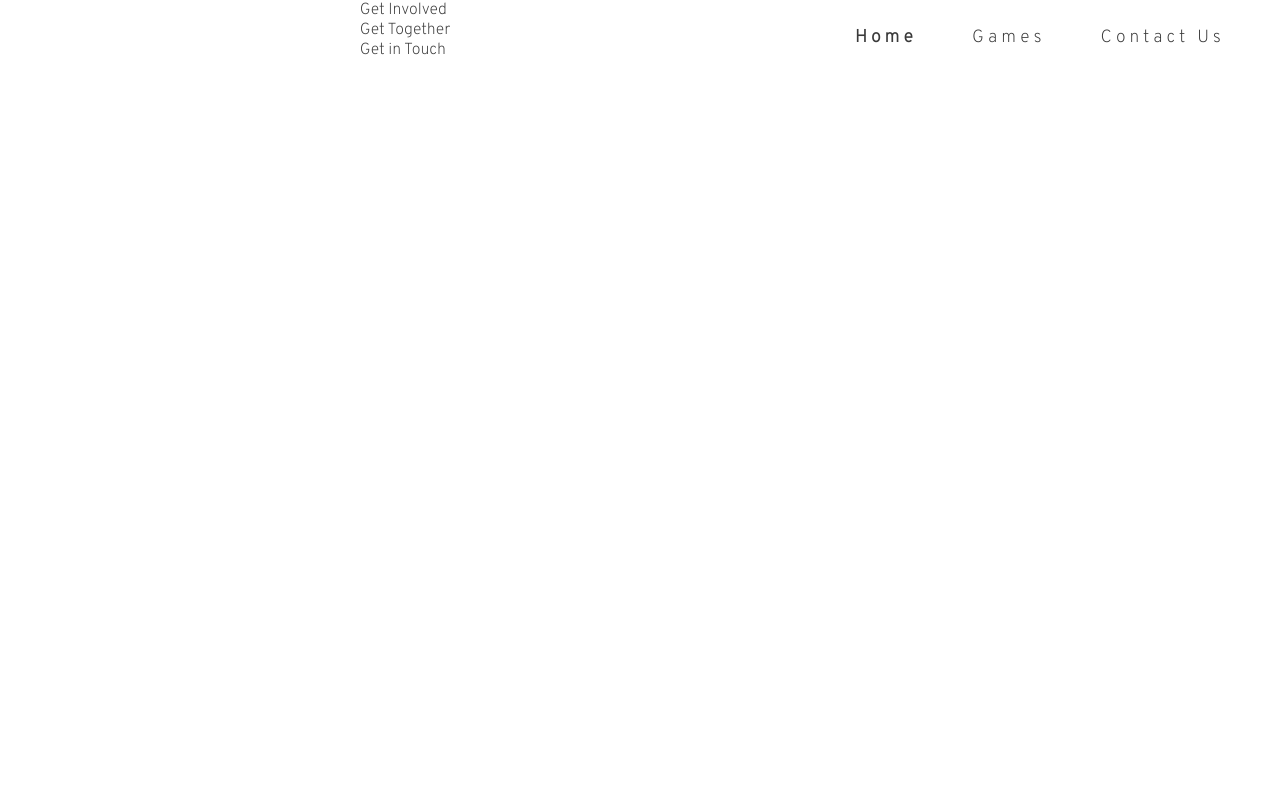
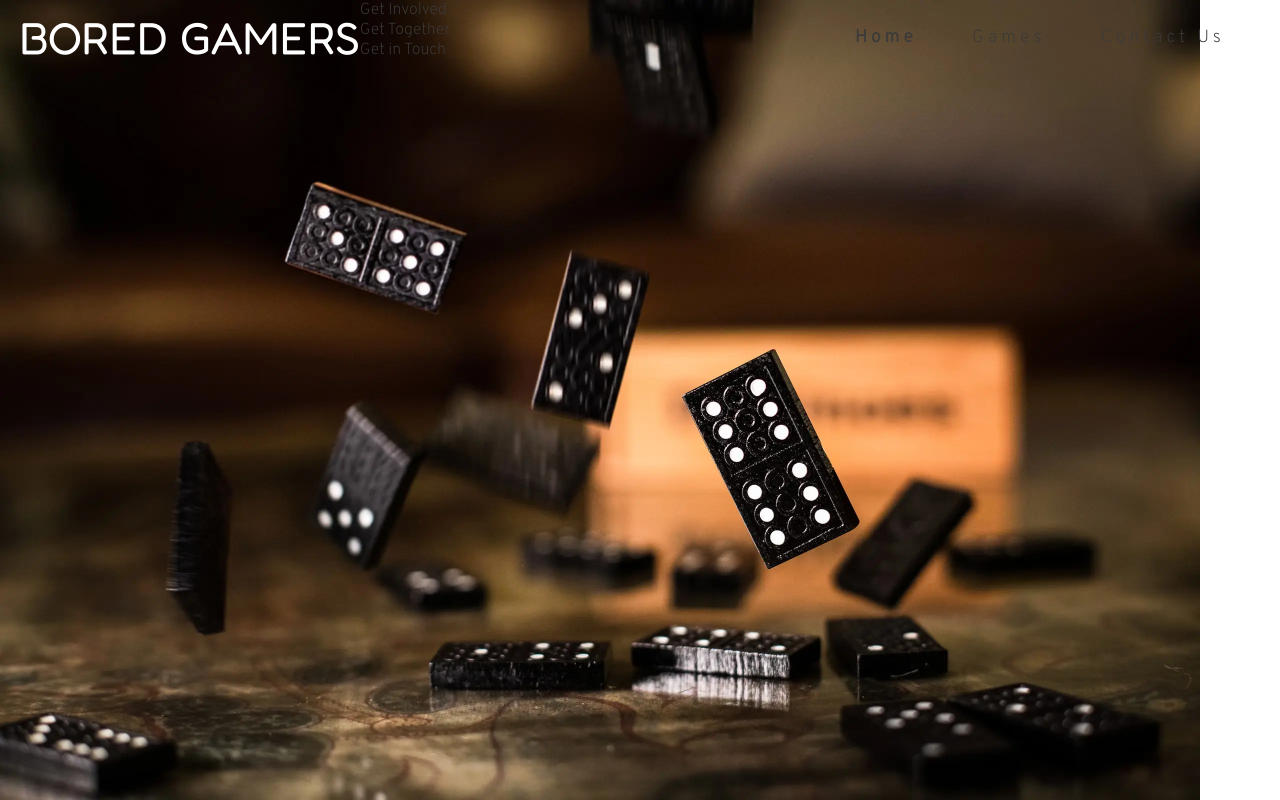
Before and after one commit to Ianterrupter/bored-gamers, a plain HTML site: page index.html in a window 1280 px wide. Drawn offline with Linux system fonts and the light colour scheme; the site is published under a folder, as on GitHub Pages, so addresses that start at the root find nothing.

Commit message:
hopefully added image

```diff
--- a/assets/css/style.css
+++ b/assets/css/style.css
@@ -10,7 +10,7 @@ body {
     font-family: Overpass, sans-serif;
     font-weight: 300;
     color: #3a3a3a;
-    background: url(/assets/images/dominos.webp) no-repeat fixed;
+    background: url(../images/dominos.webp) no-repeat fixed;
     background-size: contain;
 
 }
```
